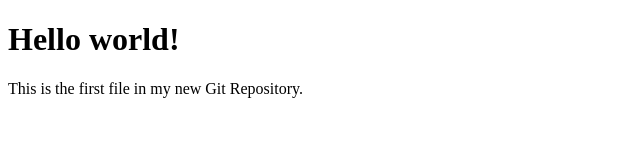
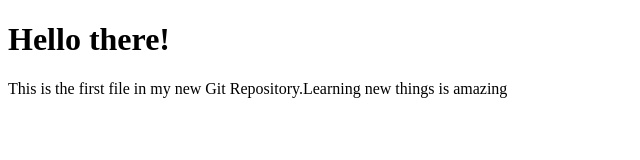
Before and after one commit to celestinaodili/GitLab, a plain HTML site: page index.html in a window 1280 px wide. Shown: the whole page, without its empty margins (0-640 px from the left). Drawn offline with Linux system fonts and the light colour scheme.

Commit message:
Update index.html

```diff
--- a/index.html
+++ b/index.html
@@ -1,12 +1,12 @@
 <!DOCTYPE html>
 <html>
 <head>
-<title>Hello World!</title>
+<title>Hello Message!</title>
 </head>
 <body>
 
-<h1>Hello world!</h1>
-<p>This is the first file in my new Git Repository.</p>
+<h1>Hello there!</h1>
+<p>This is the first file in my new Git Repository.Learning new things is amazing</p>
 
 </body>
 </html>
```
